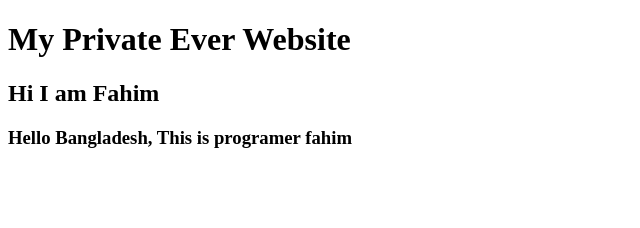
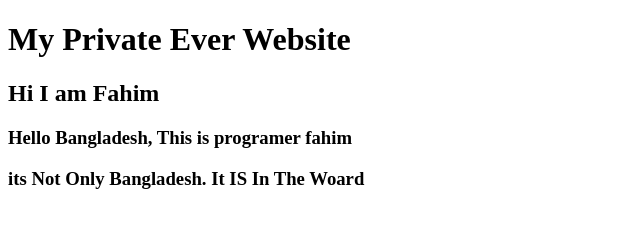
Before and after one commit to sorifulislamfahim/My-private-website, a plain HTML site: page index.html in a window 1280 px wide. Shown: the whole page, without its empty margins (0-640 px from the left). Drawn offline with Linux system fonts and the light colour scheme.

Commit message:
Update index.html

```diff
--- a/index.html
+++ b/index.html
@@ -10,5 +10,6 @@
     <h1> My Private Ever Website</h1>
     <h2>Hi I am Fahim</h2>
     <h3> Hello Bangladesh, This is programer fahim</h3>
+    <h3> its Not Only Bangladesh. It IS In The Woard <h3>
 </body>
 </html>
```
